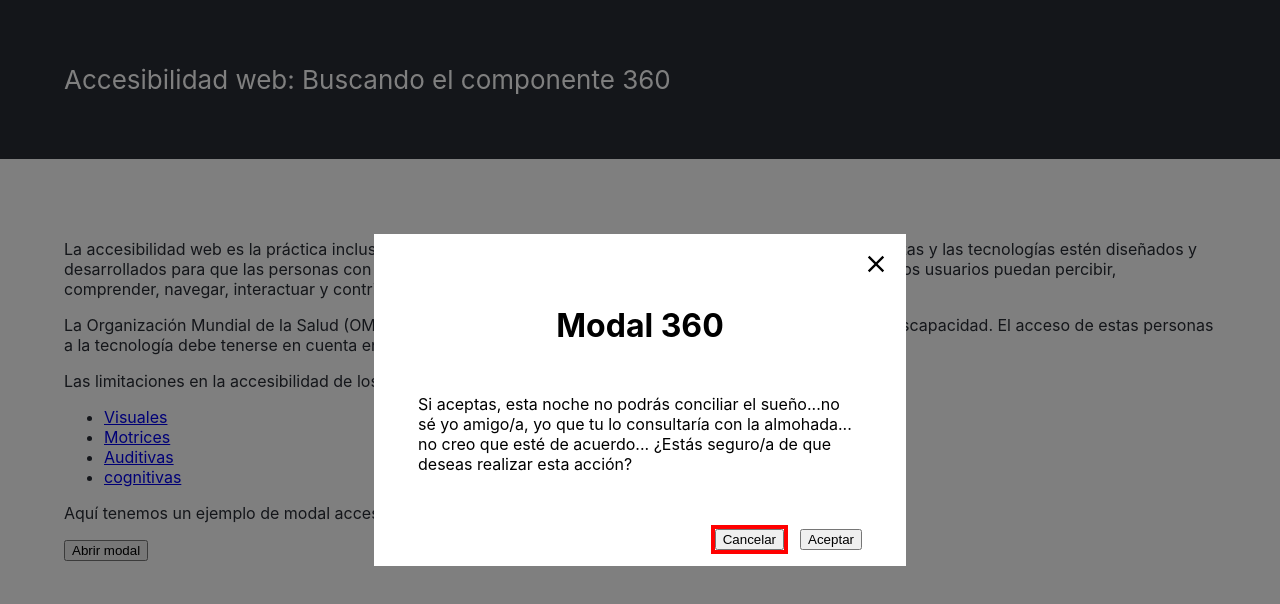
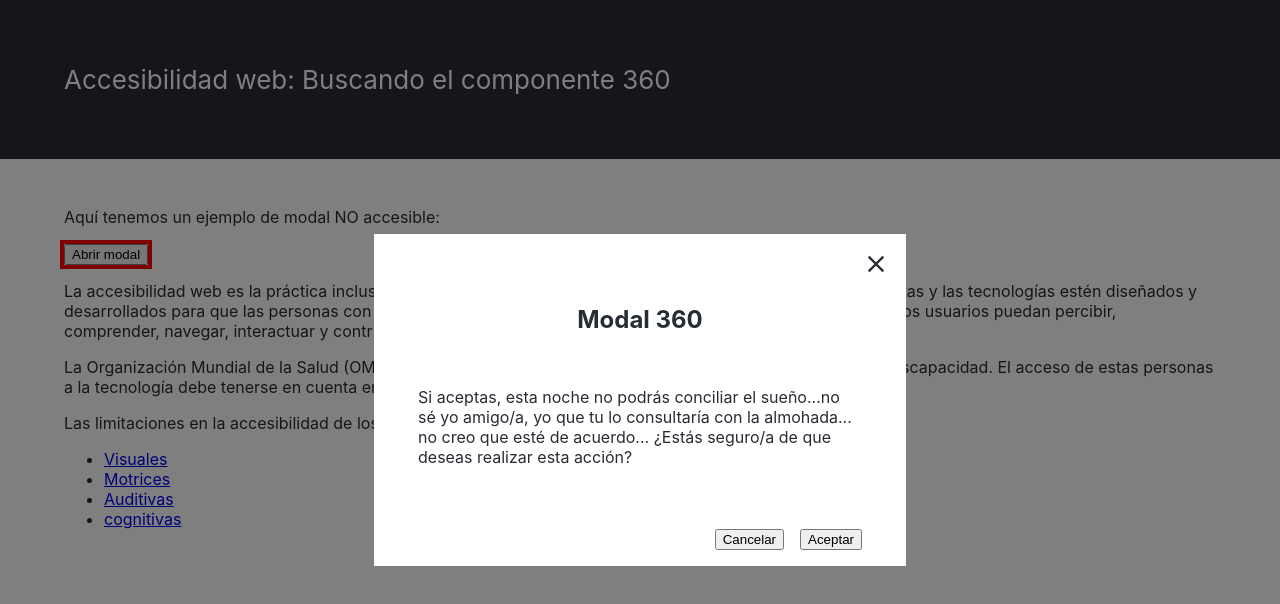
Before and after one commit to NievesBorrero/accessible-component, a React (Create React App) app: page / in a window 1280 px wide. Both pictures are taken after a click on the button "Abrir modal". Shown: the top 604 px of the page. Built offline with nearby package versions, Linux system fonts and the light colour scheme.

Commit message:
feat: update not accesible confirmation modal

```diff
--- a/src/App.css
+++ b/src/App.css
@@ -7,7 +7,7 @@ header {
 
 section {
   color: #282c34;
-  padding: 4rem;
+  padding: 2rem 4rem;
 }
 
 :focus {
--- a/src/App.tsx
+++ b/src/App.tsx
@@ -1,6 +1,6 @@
 import React, { useState } from "react";
 import "./App.css";
-import { ConfirmationModal } from "./components/accessible-modal/ConfirmationModal";
+import { ConfirmationModal } from "./components/not-accessible-modal/ConfirmationModal";
 
 function App() {
   const [showModal, setShowModal] = useState(false);
@@ -17,6 +17,18 @@ function App() {
     <div className="App">
       <header>Accesibilidad web: Buscando el componente 360</header>
       <section>
+        <p>Aquí tenemos un ejemplo de modal NO accesible:</p>
+        <button onClick={handleClick}>Abrir modal</button>
+        {showModal && (
+          <ConfirmationModal
+            title="Modal 360"
+            description=" Si aceptas, esta noche no podrás conciliar el sueño...no sé yo amigo/a,
+            yo que tu lo consultaría con la almohada... no creo que esté de acuerdo...
+            ¿Estás seguro/a de que deseas realizar esta acción?"
+            onClose={CloseModal}
+            onAccept={() => {}}
+          />
+        )}
         <p>
           La accesibilidad web es la práctica inclusiva de garantizar la
           accesibilidad a los sitios web, y que las herramientas y las
@@ -48,18 +60,6 @@ function App() {
             <a href="#">cognitivas</a>
           </li>
         </ul>
-        <p>Aquí tenemos un ejemplo de modal accesible:</p>
-        <button onClick={handleClick}>Abrir modal</button>
-        {showModal && (
-          <ConfirmationModal
-            title="Modal 360"
-            description=" Si aceptas, esta noche no podrás conciliar el sueño...no sé yo amigo/a,
-            yo que tu lo consultaría con la almohada... no creo que esté de acuerdo...
-            ¿Estás seguro/a de que deseas realizar esta acción?"
-            onClose={CloseModal}
-            onAccept={() => {}}
-          />
-        )}
       </section>
     </div>
   );
--- a/src/components/accessible-modal/ConfirmationModal.tsx
+++ b/src/components/accessible-modal/ConfirmationModal.tsx
@@ -68,17 +68,17 @@ export const ConfirmationModal = ({
 
     if (
       !event.shiftKey &&
-      firstElement instanceof HTMLElement &&
-      document.activeElement === lastElement
+      document.activeElement === lastElement &&
+      firstElement instanceof HTMLElement
     ) {
       firstElement.focus();
-      return event.preventDefault();
+      event.preventDefault();
     }
 
     if (
       event.shiftKey &&
-      lastElement instanceof HTMLElement &&
-      document.activeElement === firstElement
+      document.activeElement === firstElement &&
+      lastElement instanceof HTMLElement
     ) {
       lastElement.focus();
       event.preventDefault();
--- a/src/components/not-accessible-modal/ConfirmationModal.styled.ts
+++ b/src/components/not-accessible-modal/ConfirmationModal.styled.ts
@@ -1,13 +1,4 @@
 import styled from "styled-components";
-
-export const ModalContainer = styled.div({
-  display: "flex",
-  flexDirection: "column",
-  backgroundColor: "rgb(255,255,255)",
-  height: "auto",
-  width: "640px",
-  padding: "1rem",
-});
 
 export const Overlay = styled.div({
   display: "flex",
@@ -20,6 +11,22 @@ export const Overlay = styled.div({
   width: "100vw",
   height: "100%",
   backgroundColor: "rgba(0, 0, 0, 0.5)",
+});
+
+export const ModalContainer = styled.div({
+  display: "flex",
+  flexDirection: "column-reverse",
+  backgroundColor: "rgb(255,255,255)",
+  height: "300px",
+  width: "500px",
+  padding: "1rem",
+});
+
+export const SectionsWrapper = styled.div({
+  display: "flex",
+  flexDirection: "column",
+  width: "100%",
+  height: "100%",
 });
 
 export const IconWrapper = styled.div({
@@ -44,4 +51,8 @@ export const Footer = styled.div({
 
 export const Content = styled.div({
   padding: "0 1.75rem",
+  flexGrow: 1,
+  display: "flex",
+  justifyContent: "center",
+  alignItems: "center",
 });
--- a/src/components/not-accessible-modal/ConfirmationModal.tsx
+++ b/src/components/not-accessible-modal/ConfirmationModal.tsx
@@ -1,8 +1,8 @@
-import React from "react";
 import { IoMdClose } from "react-icons/io";
 import {
   Overlay,
   ModalContainer,
+  SectionsWrapper,
   IconWrapper,
   Header,
   Content,
@@ -25,17 +25,23 @@ export const ConfirmationModal = ({
   return (
     <Overlay>
       <ModalContainer>
-        <IconWrapper onClick={onClose}>
-          <IoMdClose />
+        <SectionsWrapper>
+          <Header>
+            <h1>{title}</h1>
+          </Header>
+          <Content>
+            <p>{description}</p>
+          </Content>
+          <Footer>
+            <button onClick={onClose}>Cancelar</button>
+            <button onClick={onAccept}>Aceptar</button>
+          </Footer>
+        </SectionsWrapper>
+        <IconWrapper>
+          <div onClick={onClose}>
+            <IoMdClose />
+          </div>
         </IconWrapper>
-        <Header>
-          <h1>{title}</h1>
-        </Header>
-        <Content>{description}</Content>
-        <Footer>
-          <button onClick={onAccept}>Aceptar</button>
-          <button onClick={onClose}>Cancelar</button>
-        </Footer>
       </ModalContainer>
     </Overlay>
   );
```
